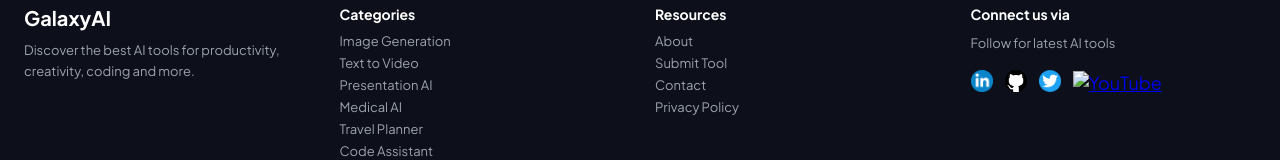
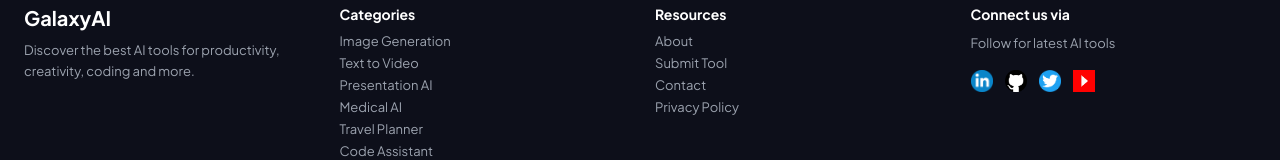
Before and after one commit to Lakshmi25N/GalaxyAI, a plain HTML site: page index.html in a window 1280 px wide. Shown: the part 3755-3915 px from the top of the page. Drawn offline with Linux system fonts and the light colour scheme.

Commit message:
Fix YouTube image source path in index.html

```diff
--- a/index.html
+++ b/index.html
@@ -214,7 +214,7 @@
             </a>
 
             <a href="https://youtube.com/@yourchannel" target="_blank">
-            <img src="images/youtube.png" alt="YouTube">
+            <img src="youtube.png" alt="YouTube">
             </a>
 
         </div>
```
